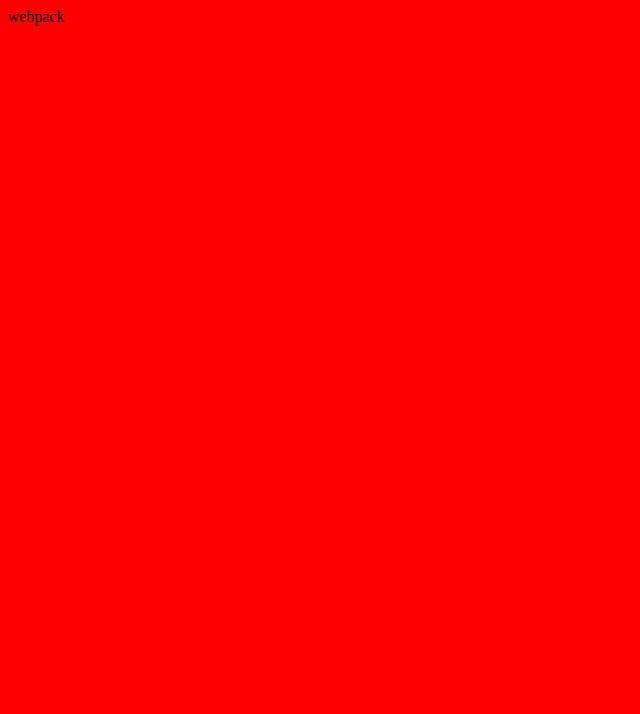
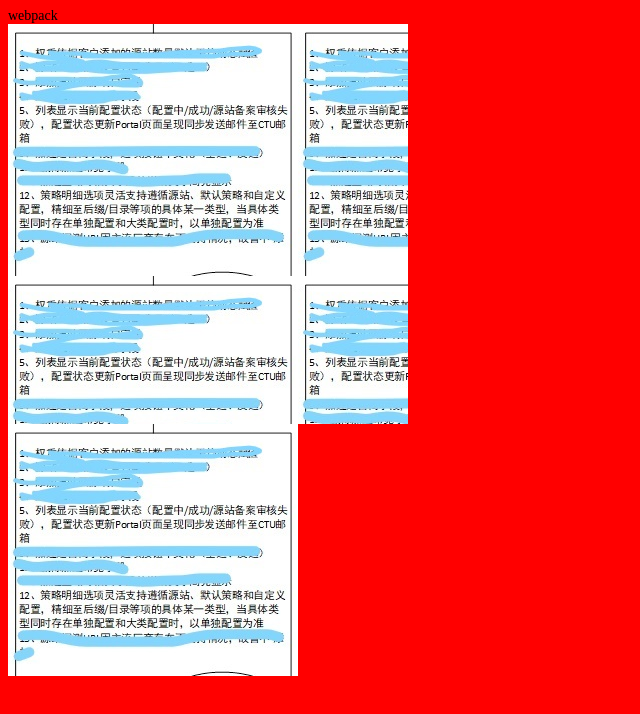
Before and after one commit to qznp/webpack-test, a website built with webpack: page dist/index.html in a window 1280 px wide. Shown: the whole page, without its empty margins (0-640 px from the left). Built offline with Linux system fonts and the light colour scheme; files that its build step writes are made by us from their sources; files whose address does not match are found by name.

Commit message:
add html,js,css,img

```diff
--- a/package.json
+++ b/package.json
@@ -13,7 +13,13 @@
   "devDependencies": {
     "css-loader": "^2.0.1",
     "file-loader": "^2.0.0",
+    "html-loader": "^0.5.5",
+    "html-webpack-plugin": "^3.2.0",
+    "mini-css-extract-plugin": "^0.5.0",
+    "optimize-css-assets-webpack-plugin": "^5.0.1",
     "style-loader": "^0.23.1",
+    "uglifyjs-webpack-plugin": "^2.0.1",
+    "url-loader": "^1.1.2",
     "webpack": "^4.27.1",
     "webpack-cli": "^3.1.2",
     "webpack-dev-server": "^3.1.10"
--- a/src/css/index.css
+++ b/src/css/index.css
@@ -2,3 +2,8 @@ body {
   background-color: red;
   color: #000000;
 }
+#tupian {
+  background-image: url(../imgs/test.jpg);
+  width: 400px;
+  height: 400px;
+}
--- /dev/null
+++ b/src/css/test.css
@@ -0,0 +1,3 @@
+body {
+  font-size: 14px;
+}
--- /dev/null
+++ b/src/index.html
@@ -0,0 +1,16 @@
+<!DOCTYPE html>
+<html lang="en">
+  <head>
+    <meta charset="UTF-8" />
+    <meta name="viewport" content="width=device-width, initial-scale=1.0" />
+    <meta http-equiv="X-UA-Compatible" content="ie=edge" />
+    <title>Document</title>
+  </head>
+  <body>
+    <div id="title"></div>
+    <div id="tupian"></div>
+    <img src="./imgs/test.jpg" alt="" srcset="" />
+    <!-- <script src="./bundle.js"></script> -->
+    <script src="./js/entry.js"></script>
+  </body>
+</html>
--- a/src/js/entry.js
+++ b/src/js/index.js
@@ -1,2 +1,3 @@
 import "../css/index.css";
+import "../css/test.css";
 document.querySelector("#title").innerHTML = "webpack";
```
Also changed, not shown: dist/b8b36c3ede93875e7df1fdb6da8d8267.css (deleted), dist/css/entry.css (added), dist/entry.js (deleted), dist/entry2.js (deleted), dist/img/72c49b0eb747b69ba610e1272330d27a.jpg (added), dist/index.html, dist/js/entry.js (added), dist/js/entry2.js (added), src/imgs/test.jpg (added), src/js/entry2.js (deleted), src/js/test.js (added), 1 other file.
